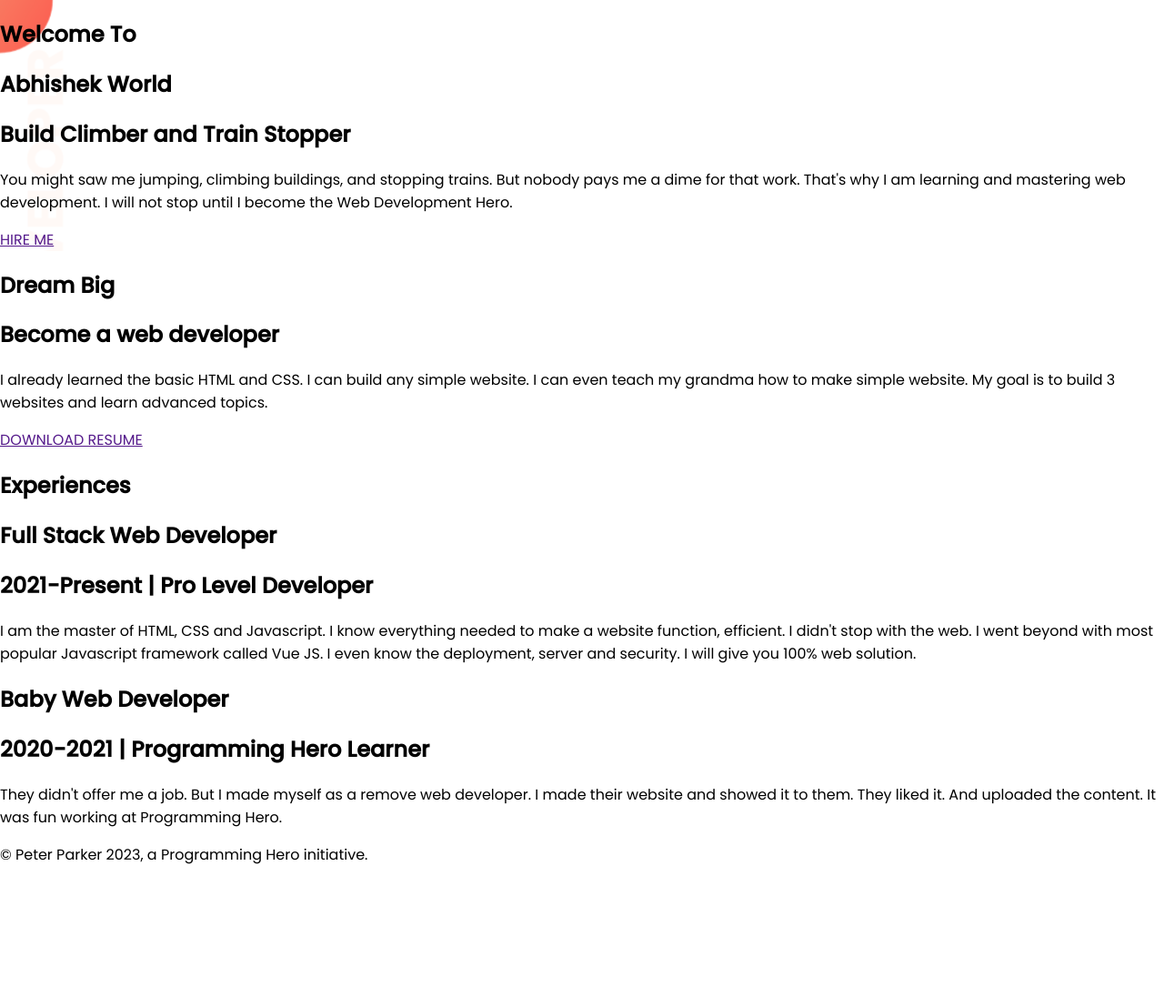
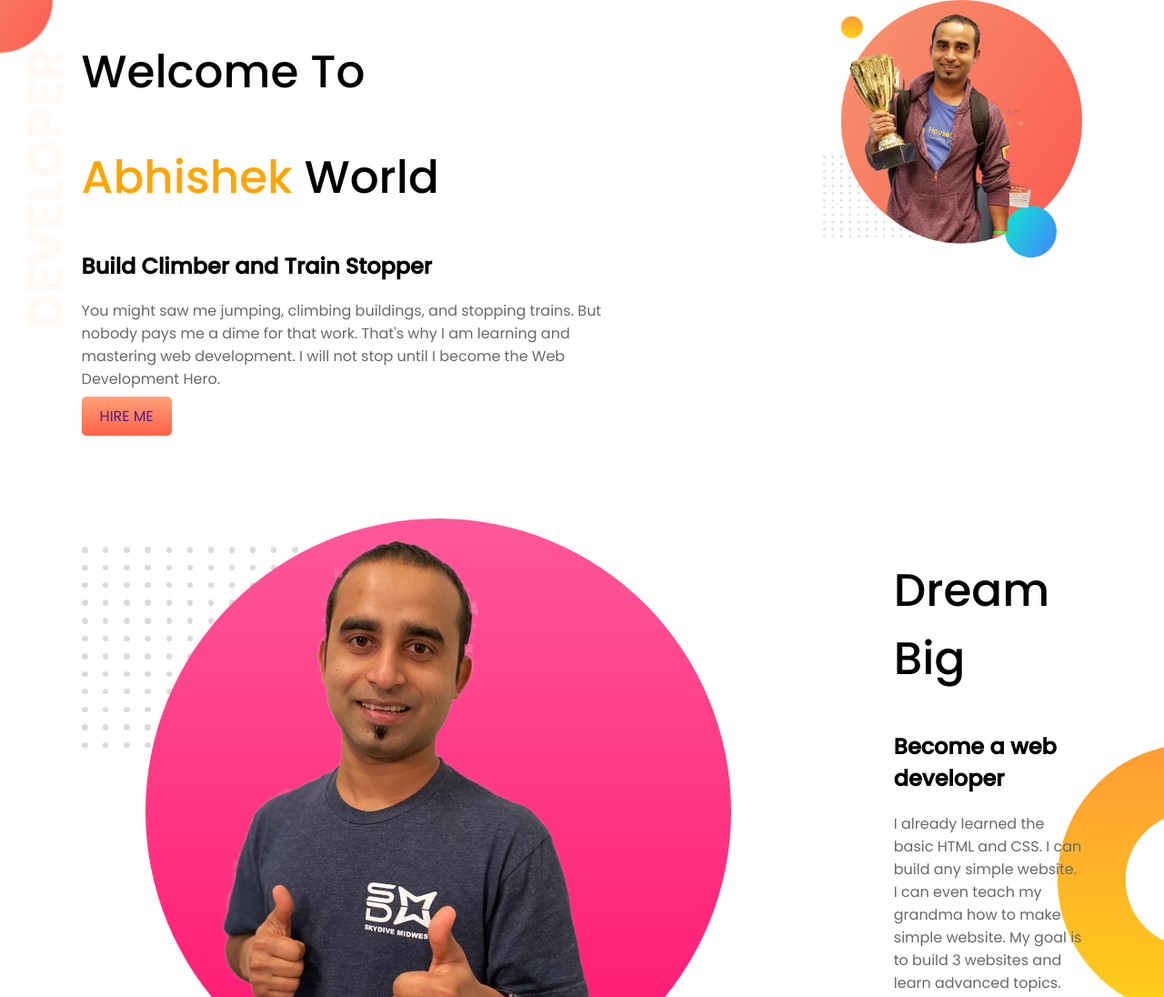
Before and after one commit to abhiskg/developer-portfolio, a plain HTML site: page index.html in a window 1280 px wide. Shown: the top 1096 px of the page at 91% size. Before the commit the page ends 952 px from the top, so only its background shows below. Drawn offline with Linux system fonts and the light colour scheme.

Commit message:
testing live site

```diff
--- a/index.html
+++ b/index.html
@@ -14,10 +14,10 @@
     <link rel="stylesheet" href="style.css" />
   </head>
   <body>
-    <section class="hero">
+    <section class="hero-section">
       <div>
         <h1>Welcome To</h1>
-        <h1>Abhishek World</h1>
+        <h1><span>Abhishek</span> World</h1>
         <h2>Build Climber and Train Stopper</h2>
         <p>
           You might saw me jumping, climbing buildings, and stopping trains. But
@@ -25,13 +25,15 @@
           mastering web development. I will not stop until I become the Web
           Development Hero.
         </p>
-        <a href="">HIRE ME</a>
+        <a class="button" href="">HIRE ME</a>
       </div>
-      <div></div>
+      <div>
+        <img src="images/jhankar.png" alt="" />
+      </div>
     </section>
 
-    <section class="about">
-      <div></div>
+    <section class="about-section">
+      <div><img src="images/jhankar2.png" alt="" /></div>
 
       <div>
         <h1>Dream Big</h1>
@@ -41,14 +43,14 @@
           website. I can even teach my grandma how to make simple website. My
           goal is to build 3 websites and learn advanced topics.
         </p>
-        <a href="">DOWNLOAD RESUME</a>
+        <a class="button" href="">DOWNLOAD RESUME</a>
       </div>
     </section>
 
-    <section>
+    <section class="experience-section">
       <h1>Experiences</h1>
-      <div>
-        <div>
+      <div class="experience-cards">
+        <div class="pro-card">
           <h1>Full Stack Web Developer</h1>
           <h2>2021-Present | Pro Level Developer</h2>
           <p>
@@ -59,7 +61,7 @@
             100% web solution.
           </p>
         </div>
-        <div>
+        <div class="learner-card">
           <h1>Baby Web Developer</h1>
           <h2>2020-2021 | Programming Hero Learner</h2>
           <p>
--- a/style.css
+++ b/style.css
@@ -5,8 +5,82 @@ body {
   font-family: "Poppins", sans-serif;
 }
 
-.hero {
+section {
+  padding-bottom: 100px;
+}
+
+.hero-section {
   background-image: url("images/top-banner.png");
   background-repeat: no-repeat;
   display: flex;
+  gap: 20px;
 }
+
+.hero-section div {
+  margin: 0 7%;
+}
+
+.hero-section img {
+  width: 100%;
+}
+
+h1 {
+  font-size: 50px;
+  font-weight: 500;
+}
+
+p {
+  color: #696969;
+}
+
+span {
+  color: orange;
+}
+
+.button {
+  text-decoration: none;
+  padding: 10px 20px;
+  background-image: linear-gradient(lightsalmon, tomato);
+  border-radius: 5px;
+}
+
+.about-section {
+  display: flex;
+  background-image: url("images/dream-bg.png");
+  background-repeat: no-repeat;
+  background-position: right;
+}
+
+.about-section div {
+  margin: 0 7%;
+}
+
+.experience-section {
+  background-image: url("images/exp-bg.png");
+  background-repeat: no-repeat;
+  background-position: left;
+}
+
+.experience-cards {
+  display: flex;
+  gap: 50px;
+  margin: 0 7%;
+  justify-content: center;
+}
+
+.pro-card {
+  box-shadow: 5px 10px 10px gray;
+  border-left: 5px solid orange;
+  height: 400px;
+}
+
+.learner-card {
+  box-shadow: 5px 10px 10px gray;
+  height: 400px;
+  border-left: 5px solid blue;
+}
+
+footer {
+  text-align: center;
+  margin-top: 20px;
+}
```
